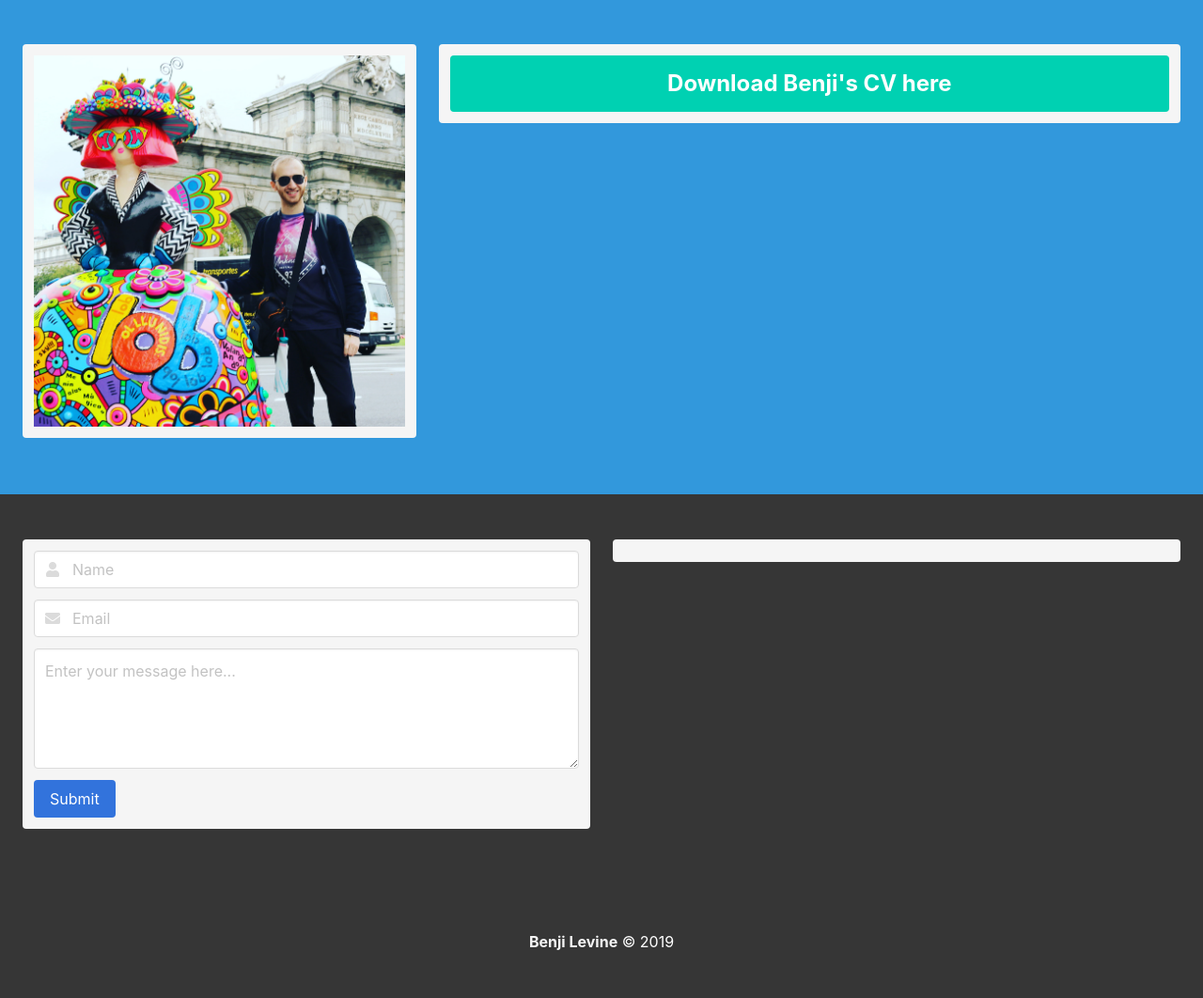
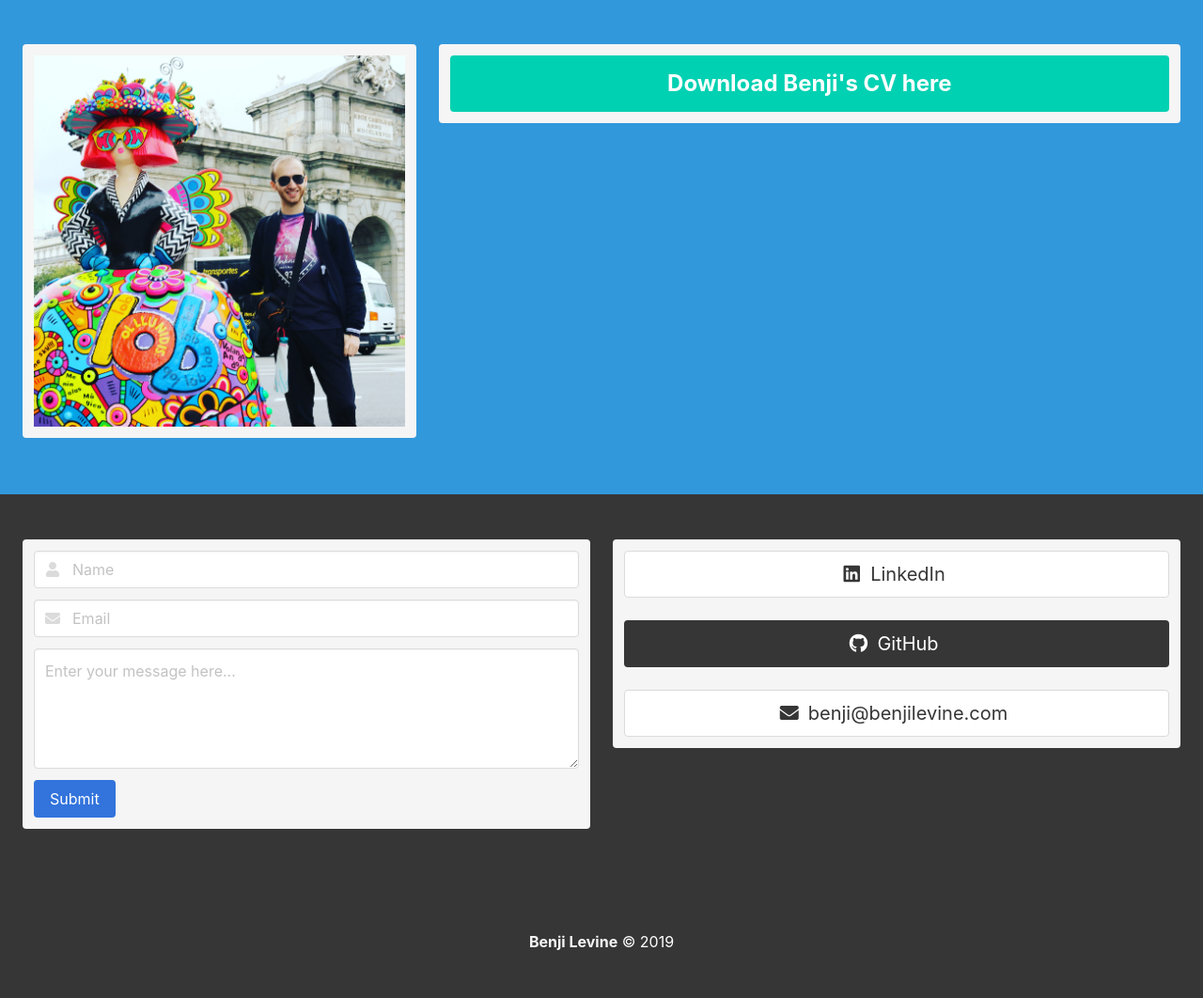
Before and after one commit to bmaximuml/v3.benjilevine.com, a Flask app: page / in a window 1280 px wide. Shown: the part 929-1991 px from the top of the page at 94% size. Run offline with Flask 2, Linux system fonts and the light colour scheme.

Commit message:
Add contact section

```diff
--- a/templates/index.html
+++ b/templates/index.html
@@ -96,8 +96,39 @@
                         </div>
                     </div>
                 </div>
+
                 <div class="column notification is-light">
+                    <div class="buttons">
+                        <a class="button is-medium is-fullwidth" href="https://www.linkedin.com/in/benjilevine/">
+                            <span class="icon">
+                                <i class="fab fa-linkedin"></i>
+                            </span>
+                            <span>
+                                LinkedIn
+                            </span>
+                        </a>
+                    </div>
+                    <div class="buttons">
+                        <a class="button is-medium is-dark is-fullwidth" href="https://github.com/benjilev08/">
+                            <span class="icon">
+                                <i class="fab fa-github"></i>
+                            </span>
+                            <span>
+                                GitHub
+                            </span>
+                        </a>
 
+                    </div>
+                    <div class="buttons">
+                        <a class="button is-medium is-fullwidth" href="mailto:benji@benjilevine.com">
+                            <span class="icon">
+                                <i class="fas fa-envelope"></i>
+                            </span>
+                            <span>
+                                benji@benjilevine.com
+                            </span>
+                        </a>
+                    </div>
                 </div>
             </div>
         </div>
```
